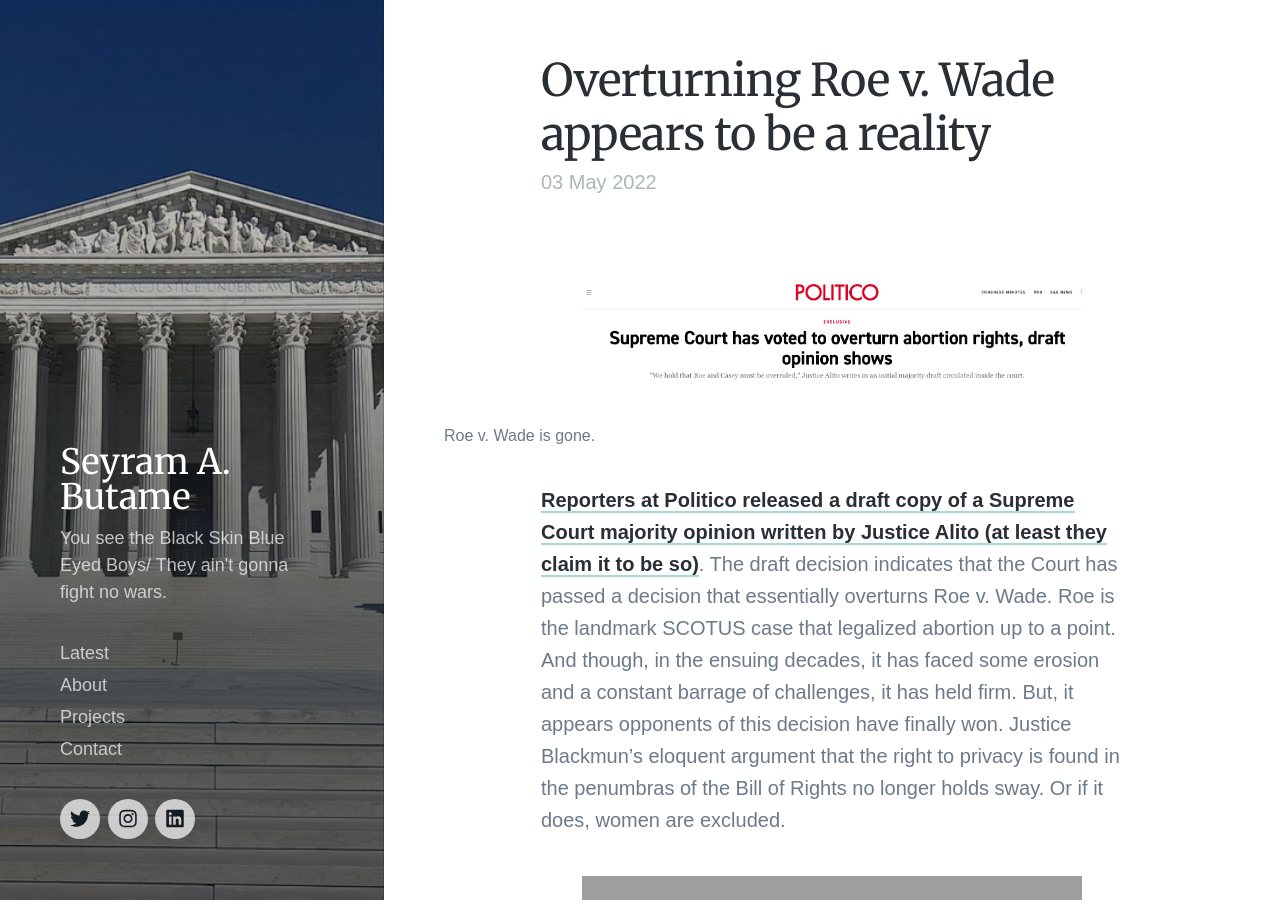
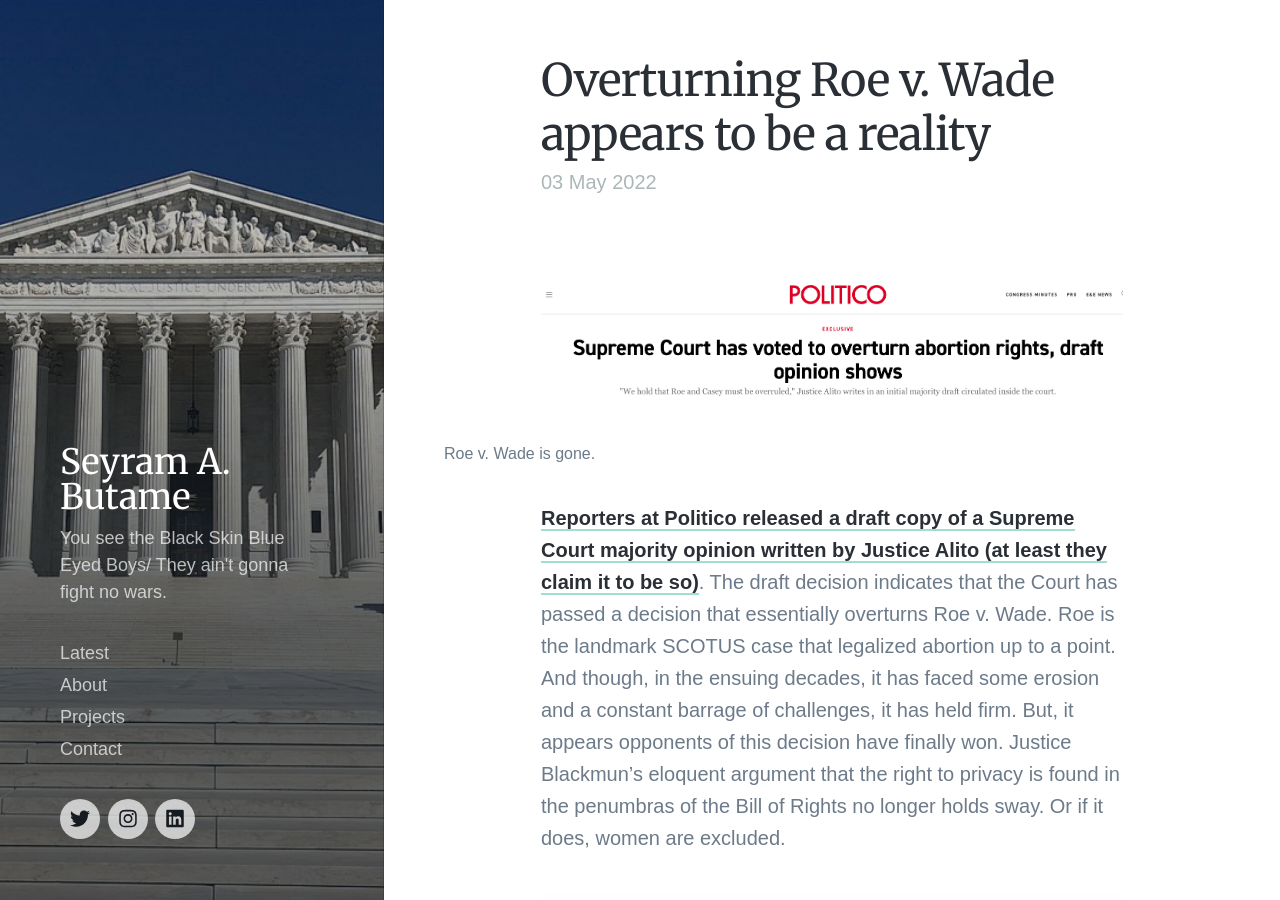
Before and after one commit to butames/blog.github.io, a Jekyll site: the page built from _posts/2022-05-03-RoevWade.md, in a window 1280 px wide and 900 px high. Built offline with Jekyll 4.4.1, drawn with Linux system fonts in a browser that asks for light colours; nearby versions of some CDN libraries; some web fonts are replaced.

Commit message:
Update 2022-05-03-RoevWade.md

```diff
--- a/_posts/2022-05-03-RoevWade.md
+++ b/_posts/2022-05-03-RoevWade.md
@@ -8,7 +8,7 @@
 
 <figure>
   <p align="center">
-    <img src="{{site.url}}/images/blog_images/2022-05-05-roevwade.png" alt="Politico - Roe v. Wade" width="500"/>
+    <img src="{{site.url}}/images/blog_images/2022-05-05-roevwade.png" alt="Politico - Roe v. Wade" width="75%"/>
   <figcaption>Roe v. Wade is gone.</figcaption>
   </p>
 </figure>
@@ -17,7 +17,7 @@
 
 <figure>
   <p align="center">
-    <img src="{{site.url}}/images/blog_images/2022-05-05-roevwade2.png" alt="CNN - Roe v. Wade" width="500"/>
+    <img src="{{site.url}}/images/blog_images/2022-05-05-roevwade02.png" alt="CNN - Roe v. Wade" width="75%"/>
   <figcaption>Roe v. Wade is gone.</figcaption>
   </p>
 </figure>
```
